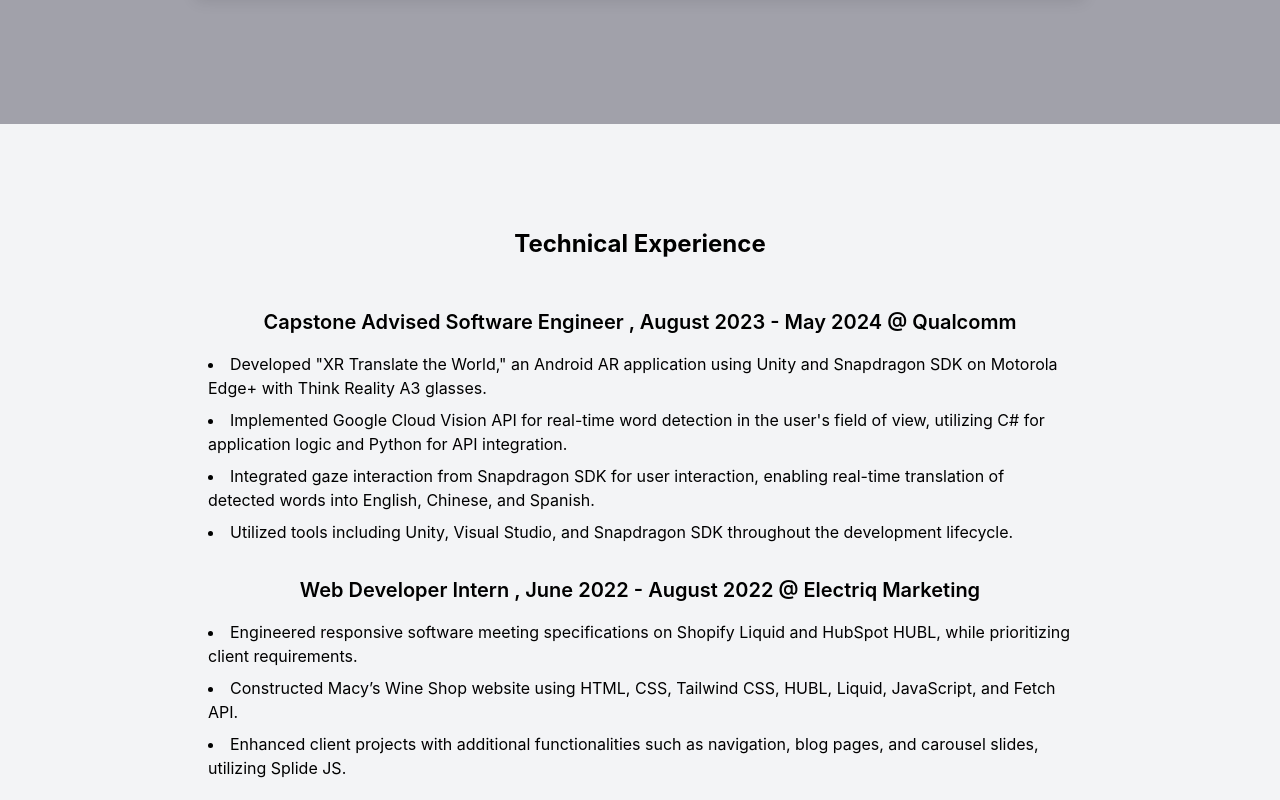
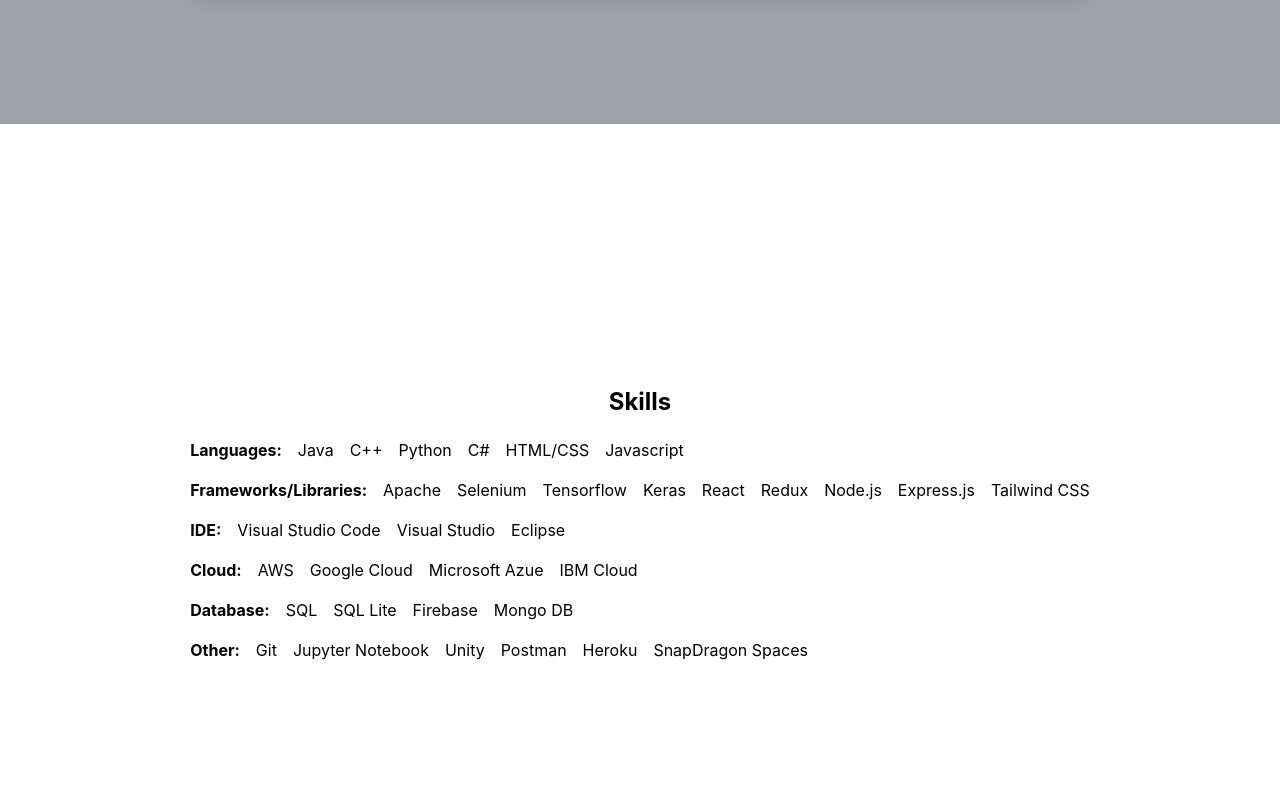
Before and after one commit to Kool-aid1/Portfolio, a React (Create React App) app: page / in a window 1280 px wide. Shown: the part 740-1540 px from the top of the page. Built offline with nearby package versions, Linux system fonts and the light colour scheme.

Commit message:
added skills section

```diff
--- a/src/Navbar.js
+++ b/src/Navbar.js
@@ -10,6 +10,7 @@
           </div>
           <div className="flex space-x-6 text-sm font-bold">
             <a href="#aboutMe">About Me</a>
+            <a href="#skills">Skills</a>
             <a href="#experience">Experience</a>
             <a href="#Projects">Projects</a>
             <a href="#Contact">Contact</a>
--- a/src/index.js
+++ b/src/index.js
@@ -7,14 +7,15 @@
 import Experience from "./Experience";
 import Projects from "./Projects";
 import reportWebVitals from "./reportWebVitals";
+import Skills from "./skills";
 
 const root = ReactDOM.createRoot(document.getElementById("root"));
 root.render(
   <React.StrictMode>
     <Navbar />
     <AboutMe />
+    <Skills />
     <Experience />
-    <Projects />
     <App />
   </React.StrictMode>
 );
--- /dev/null
+++ b/src/skills.js
@@ -0,0 +1,72 @@
+import React, { useState } from "react";
+
+function Skills() {
+  return (
+    <section
+      id="skills"
+      className="flex justify-center items-center min-h-screen px-4"
+    >
+      <div>
+        <div>
+          <header className="text-center text-2xl font-bold">Skills</header>
+        </div>
+        <div className="text-center mt-5">
+          <ul className="space-y-4">
+            <ul className="flex flex-wrap justify-center sm:justify-start space-x-2 sm:space-x-4 mt-2">
+              <li className="font-bold w-full sm:w-auto">Languages:</li>
+              <li>Java</li>
+              <li>C++</li>
+              <li>Python</li>
+              <li>C#</li>
+              <li>HTML/CSS</li>
+              <li>Javascript</li>
+            </ul>
+            <ul className="flex flex-wrap justify-center sm:justify-start space-x-2 sm:space-x-4 mt-2">
+              <li className="font-bold w-full sm:w-auto">Frameworks/Libraries:</li>
+              <li>Apache</li>
+              <li>Selenium</li>
+              <li>Tensorflow</li>
+              <li>Keras</li>
+              <li>React</li>
+              <li>Redux</li>
+              <li>Node.js</li>
+              <li>Express.js</li>
+              <li>Tailwind CSS</li>
+            </ul>
+            <ul className="flex flex-wrap justify-center sm:justify-start space-x-2 sm:space-x-4 mt-2">
+              <li className="font-bold w-full sm:w-auto">IDE:</li>
+              <li>Visual Studio Code</li>
+              <li>Visual Studio</li>
+              <li>Eclipse</li>
+            </ul>
+            <ul className="flex flex-wrap justify-center sm:justify-start space-x-2 sm:space-x-4 mt-2">
+              <li className="font-bold w-full sm:w-auto">Cloud:</li>
+              <li>AWS</li>
+              <li>Google Cloud</li>
+              <li>Microsoft Azue</li>
+              <li>IBM Cloud</li>
+            </ul>
+            <ul className="flex flex-wrap justify-center sm:justify-start space-x-2 sm:space-x-4 mt-2">
+              <li className="font-bold w-full sm:w-auto">Database:</li>
+              <li>SQL</li>
+              <li>SQL Lite</li>
+              <li>Firebase</li>
+              <li>Mongo DB</li>
+            </ul>
+            <ul className="flex flex-wrap justify-center sm:justify-start space-x-2 sm:space-x-4 mt-2">
+              <li className="font-bold w-full sm:w-auto">Other:</li>
+              <li>Git</li>
+              <li>Jupyter Notebook</li>
+              <li>Unity</li>
+              <li>Postman</li>
+              <li>Heroku</li>
+              <li>SnapDragon Spaces</li>
+            </ul>
+          </ul>
+        </div>
+      </div>
+    </section>
+  );
+}
+
+export default Skills;
```
